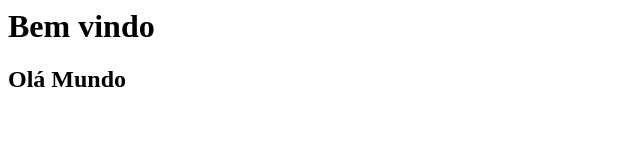
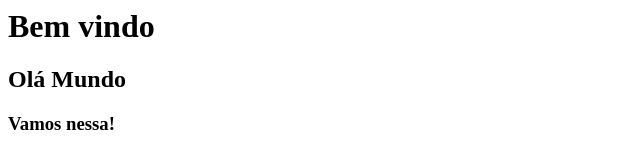
Before and after one commit to joaodev1/projeto_github, a plain HTML site: page index.html in a window 1280 px wide. Shown: the whole page, without its empty margins (0-640 px from the left). Drawn offline with Linux system fonts and the light colour scheme.

Commit message:
colocando h3 agora

```diff
--- a/index.html
+++ b/index.html
@@ -1,2 +1,3 @@
 <h1>Bem vindo</h1>
 <h2>Olá Mundo</h2>
+<h3>Vamos nessa!</h3>
```
